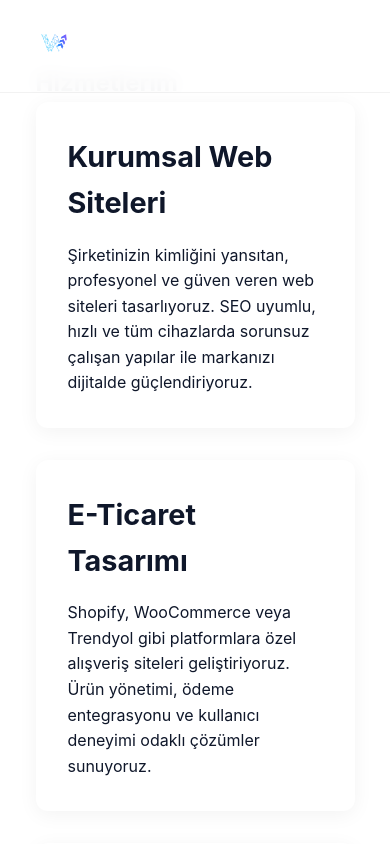
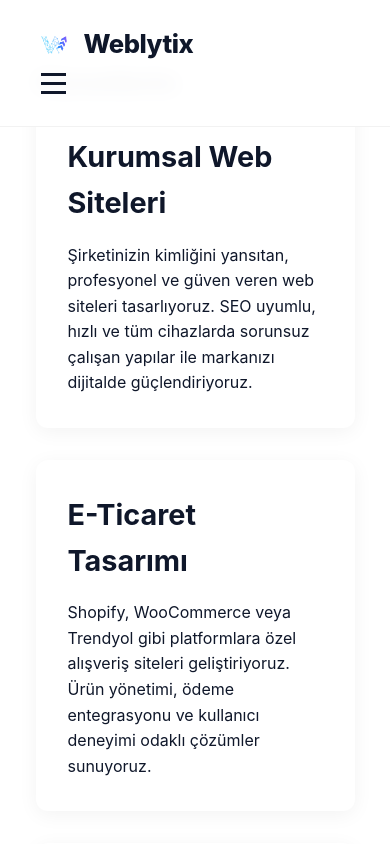
Before and after one commit to ardazeyrek0138-lab/weblytix, a plain HTML site: page hizmetler.html in a window 390 px wide. Shown: the top 844 px of the page. Drawn offline with Linux system fonts and the light colour scheme.

Commit message:
Update hizmetler.html

```diff
--- a/hizmetler.html
+++ b/hizmetler.html
@@ -19,13 +19,21 @@
 <body>
   <header>
     <div class="container">
-      <img src="weblytix.logo.png" alt="Weblytix Logo" class="logo">
-      <nav>
+      <div class="logo-container">
+        <img src="weblytix.logo.png" alt="Weblytix Logo" class="logo">
+        <span class="logo-text">Weblytix</span>
+      </div>
+      <nav id="mainNav">
         <a href="index.html">Ana Sayfa</a>
         <a href="hakkimizda.html">Hakkımızda</a>
         <a href="hizmetler.html">Hizmetler</a>
         <a href="iletisim.html">İletişim</a>
       </nav>
+      <button class="hamburger" id="hamburgerBtn" aria-label="Menüyü aç">
+        <span></span>
+        <span></span>
+        <span></span>
+      </button>
     </div>
   </header>
 
@@ -60,6 +68,7 @@
       <p>&copy; 2025 Weblytix. Tüm hakları saklıdır.</p>
     </div>
   </footer>
+
   <script src="script.js"></script>
 </body>
 </html>
```
